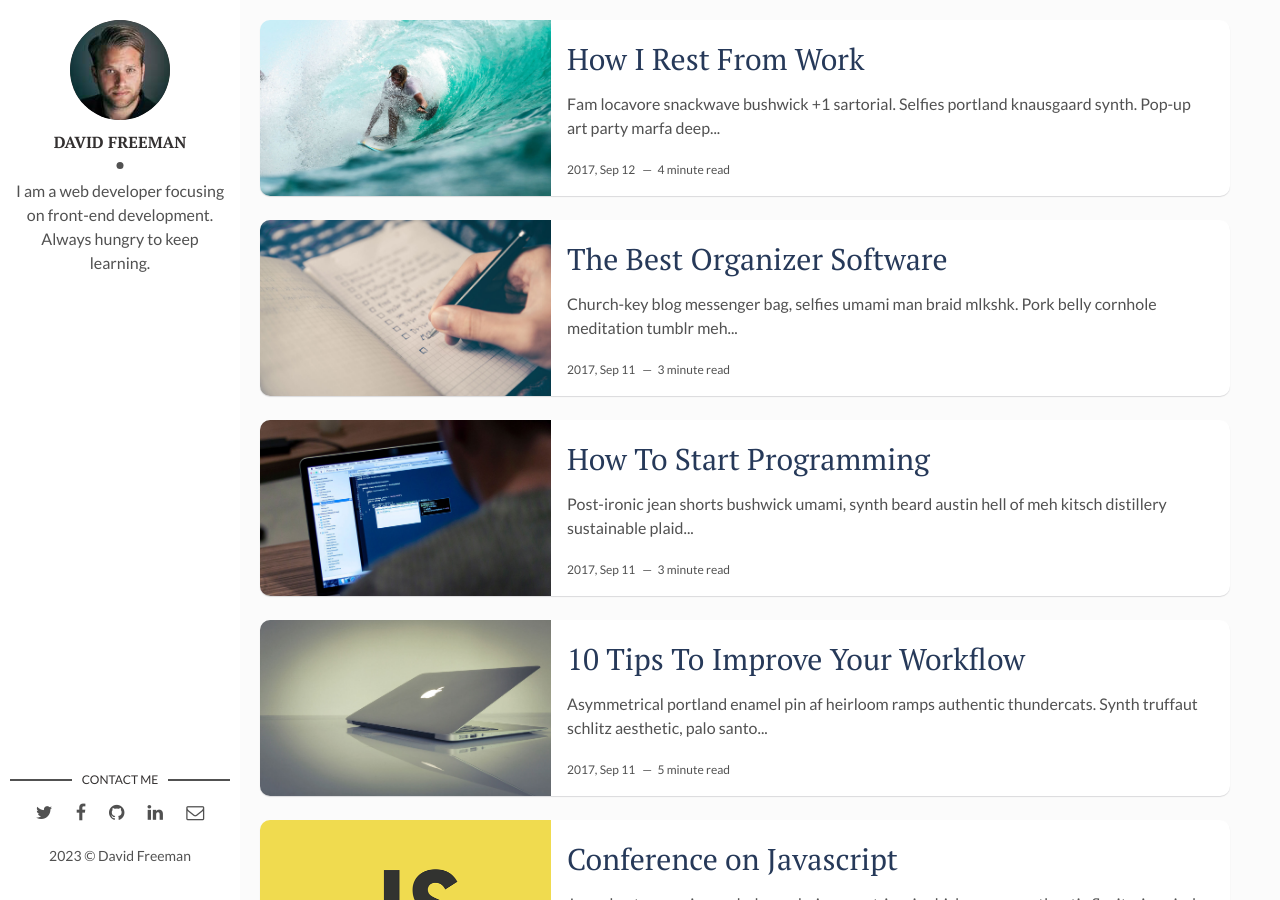
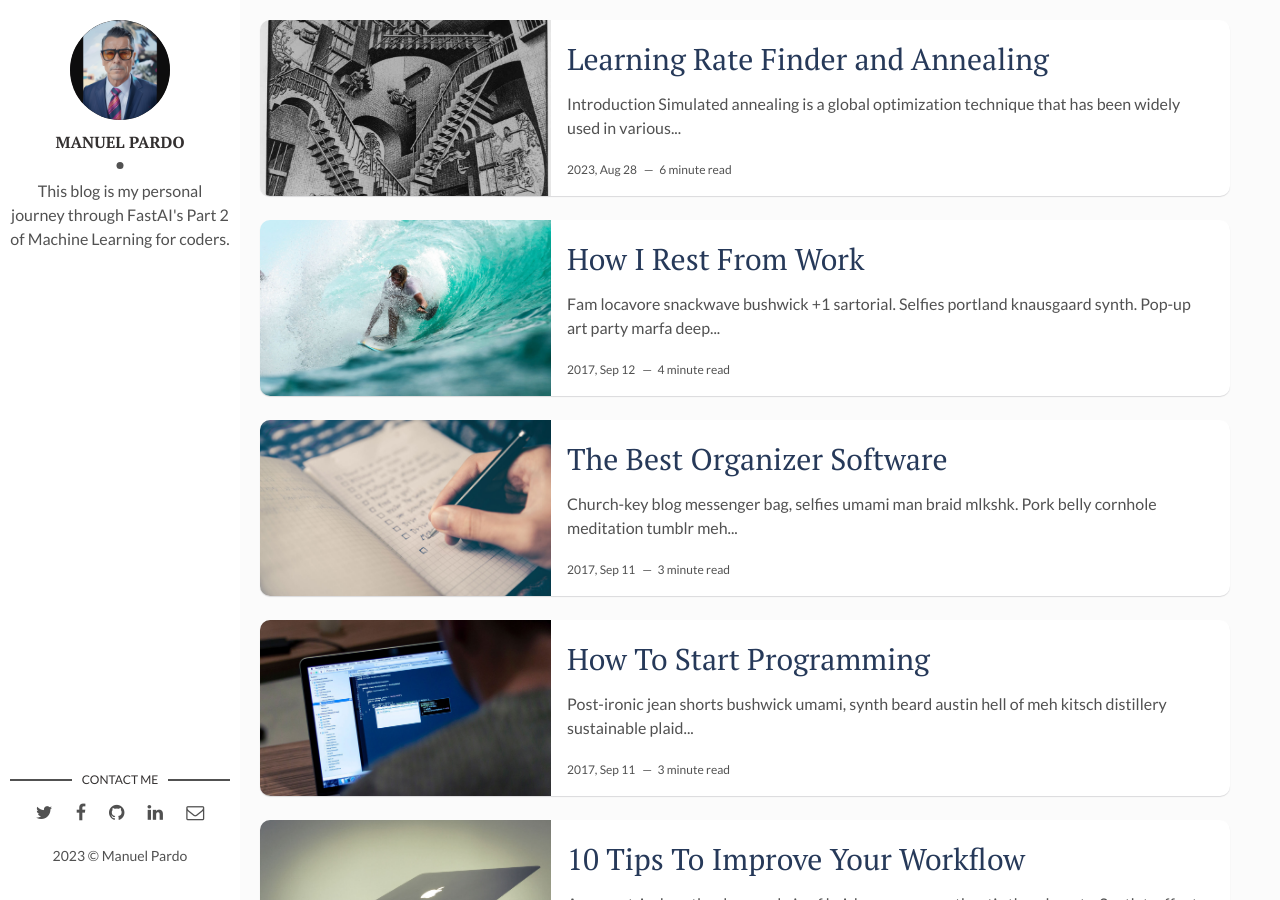
Before and after one commit to the-learning-mechanic/the-learning-mechanic.github.io, a Jekyll site: the page built from index.html, in a window 1280 px wide and 900 px high. Built offline with Jekyll 4.4.1, drawn with Linux system fonts in a browser that asks for light colours; the list of posts is cut into pages by our own code; some of the changed lines change nothing that is shown.

Commit message:
Personalize _congig.yaml, add images, post

````diff
--- a/_config.yml
+++ b/_config.yml
@@ -1,22 +1,22 @@
-title: Hello, world! I'm David Freeman
+title: The Learning Mechanic
 description: > # this means to ignore newlines until "baseurl:"
   Write an awesome description for your new site here. You can edit this
   line in _config.yml. It will appear in your document head meta (for
   Google search results) and in your feed.xml site description.
 permalink: ':title/'
-baseurl: "/" # the subpath of your site, e.g. /blog
+baseurl: "" # the subpath of your site, e.g. /blog
 url: "" # the base hostname & protocol for your site, e.g. http://example.com
 site-twitter: #if your site has a twitter account, enter it here
 
 # Author Settings
-author: David Freeman # add your name
-author-img: david-freeman.jpg # add your photo
-about-author: I am a web developer focusing on front-end development. Always hungry to keep learning. # add description
+author: Manuel Pardo # add your name
+author-img: manuel_pardo.png # add your photo
+about-author: This blog is my personal journey through FastAI's Part 2 of Machine Learning for coders. # add description
 social-twitter: # add your Twitter handle
 social-facebook: # add your Facebook handle
-social-github: artemsheludko # add your Github handle
-social-linkedin: # add your Linkedin handle
-social-email: # add your Email address
+social-github: the-learning-mechanic # add your Github handle
+social-linkedin: mannypardo
+social-email: # manny.pardo@gmail.com
 
 # Disqus
 discus-identifier: mr-brown # add your discus identifier
--- /dev/null
+++ b/_posts/2023-08-28-learning-rate-finder.md
@@ -0,0 +1,127 @@
+---
+layout: post
+title: Learning Rate Finder and Annealing
+description: Somulated Annealing using Fast AI with an example using cosine.
+img: MCEscher.jpeg # Add image post (optional)
+fig-caption: # Add figcaption (optional)
+tags: [FastAI, Annealing, Learning Rate]
+---
+
+
+## Introduction
+Simulated annealing is a global optimization technique that has been widely used in various fields, including physics, chemistry, and engineering. It is particularly useful when dealing with complex systems where traditional optimization methods may fail to converge or produce suboptimal solutions. In machine learning, simulated annealing can be applied to optimize hyperparameters of models, leading to better model performance and generalization.
+
+In this article, we will explore how to use simulated annealing in machine learning using FastAI's libraries. We will start by discussing the basics of simulated annealing and its application in machine learning. Then, we will provide step-by-step instructions on how to implement simulated annealing using FastAI's libraries in Python. Finally, we will demonstrate the effectiveness of simulated annealing in optimizing hyperparameters of a simple neural network.
+
+You can learn more about the amazing work FastAI does in pedogogy of machine learning while makeing signifant contributions to AI at [Fast.AI](https://www.fast.ai/). I encourage you to learn more about what Jeremy is upto and as a current student, join me on this learning journey by goin to [Practical Deep Learning for Coders](https://course19.fast.ai/index.html).
+
+#### What is Simulated Annealing?
+Simulated annealing is a [stochastic optimization](https://en.wikipedia.org/wiki/Stochastic_gradient_descent) algorithm inspired by the process of annealing in metallurgy. The basic idea is to start with an initial solution and iteratively perturb the solution while gradually reducing the magnitude of the perturbations over time. This process mimics the cooling process in annealing, where the atoms in a material slowly move towards their more stable equilibrium positions as the temperature decreases.
+
+The key feature of simulated annealing is the "annealing schedule," which controls the rate at which the perturbation size is reduced during the optimization process. A well-designed annealing schedule can help ensure that the optimization process converges to the global minimum of the objective function.
+
+## Applications of Simulated Annealing in Machine Learning
+Simulated annealing has several applications in machine learning, including:
+
+#### Hyperparameter Optimization
+One of the most common applications of simulated annealing in machine learning is hyperparameter optimization. Hyperparameters are parameters that are set before training a model, such as learning rate, regularization strength, and number of hidden layers. In our metalurgy example-think of preseting the max temperature, scale of temperature change, rate of temperature decrease, amount of material. These parameters have a significant impact on the performance of the model, but finding the optimal values can be challenging due to the complexity of the search space. Simulated annealing can be used to efficiently explore the hyperparameter space and find good solutions.
+
+#### Neural Network Architecture Search
+Another application of simulated annealing in machine learning is neural network architecture search. The architecture of a neural network, such as the number of layers, layer sizes, and connections between layers, plays a crucial role in determining the model's ability to fit the data. Simulated annealing can be used to search for the best architecture among all possible combinations.
+
+#### Model Selection
+Simulated annealing can also be used for model selection, where the goal is to choose the best model from a set of candidate models. Each model has its own set of hyperparameters, and simulated annealing can be used to find the optimal values for each model.
+
+#### Simulated Annealing Algorithms Built into Pytorch
+PyTorch provides several built-in functions for performing annealing during training. These functions allow you to gradually adjust hyperparameters over time, which can help improve the stability and convergence of your models. Some commonly used annealing functions in PyTorch include:
+
+###### torch.optim.lr_scheduler.StepLR:
+This scheduler reduces the learning rate of each parameter group by a factor at each step. You specify the reduction factor and the interval between steps. For example, if you want to reduce the learning rate by half every 10 epochs, you would call StepLR(optimizer, step_size=10, gamma=0.5).
+###### torch.optim.lr_scheduler.MultiStepLR:
+Similar to StepLR, but allows you to specify multiple milestone steps at which the learning rate should be reduced. For example, if you want to reduce the learning rate by half after 10 epochs and then again after 20 epochs, you would call MultiStepLR(optimizer, milestones=[10, 20], gamma=0.5).
+###### torch.optim.lr_scheduler.ExponentialLR:
+Reduces the learning rate exponentially based on a fixed schedule. You specify the decay rate and the interval between updates. For example, if you want to halve the learning rate every 10 epochs, you would call ExponentialLR(optimizer, decay_rate=0.9, update_interval=10).
+##### torch.optim.lr_scheduler.CosineAnnealingLR:
+Gradually reduces the learning rate over a specified number of iterations. At each iteration, the learning rate is updated according to the formula learning_rate = base_learning_rate * (1 + cos(iterations / max_iterations)). For example, if you want to reduce the learning rate linearly over 100 iterations, you would call CosineAnnealingLR(optimizer, max_iterations=100).
+###### torch.optim.lr_scheduler.ReduceLROnPlateau:
+Reduces the learning rate when a metric stops improving. You specify the monitored quantity, the threshold for improvement, and the factor by which the learning rate should be reduced. For example, if you want to reduce the learning rate by half when validation loss fails to improve for 10 consecutive epochs, you would call ReduceLROnPlateau(optimizer, mode='min', factor=0.5, patience=10).
+
+These are just a few examples of the annealing functions available in PyTorch. There are also other customizable options, such as torch.optim.lr_scheduler.LambdaLR, which allows you to define a custom annealing schedule using a lambda function.
+
+
+
+
+#### How to Implement Simulated Annealing in FastAI
+The FastAI framework is highly integrated with the PyTorch library allowing you to incorporate many of the models and functions and learn more about FastAI by going to their [documents page](https://pytorch.org/).
+
+Step 1: Install FastAI using the instructions:
+You can use the FastAI library directly from google Colab or
+First, choose your go forward method of installation via Git, Conda, or pip:
+[FastAI](https://docs.fast.ai/)
+From a jupyter or colab notebook environment you can install them directly by typing:
+```!pip install fastai```
+
+
+Step 2: Import Libraries
+We will use NumPy for array operations and FastAI's optimize library for implementing simulated annealing.
+
+```
+import numpy as np
+from fastai.optimize import *
+```
+
+Step 3: Define Objective Function
+Define the objective function that you want to minimize. For example, let's consider a simple neural network with one input layer, one output layer, and no hidden layers. The objective function could be the mean squared error (MSE) between the predicted outputs and the true labels.
+```
+class TrainLearner(Learner):
+    def predict(self): self.preds = self.model(self.batch[0])
+    def get_loss(self): self.loss = self.loss_func(self.preds, self.batch[1])
+    def backward(self): self.loss.backward()
+    def step(self): self.opt.step()
+    def zero_grad(self): self.opt.zero_grad()
+```
+Here, TrainLearner is a custom class that defines the neural network architecture, and predict() and get_loss() are functions that perform forward pass and backward pass through the network, respectively.
+
+Step 4: Define Annealing Schedule
+Next, define the annealing schedule. The annealing schedule should specify the starting temperature, ending temperature, and the reduction factor for each iteration. Here's an example:
+
+start_temp = 1000
+end_temp = 1e-6
+reduction_factor = 0.95
+schedule = np.linspace(start_temp, end_temp, num_iterations) ** reduction_factor
+This schedule starts with a high temperature (start_temp) and reduces it exponentially until reaching a low temperature (end_temp). The reduction factor (reduction_factor) controls the rate at which the temperature is reduced.
+
+Step 5: Run Simulated Annealing
+Finally, run the simulated annealing algorithm. Here's some sample code:
+
+# Initialize current state and energy
+current_state = np.random.randn(784)
+current_energy = objective_function(current_state)
+
+# Iterate over annealing schedule
+for temp in schedule:
+    # Propose new state
+    proposed_state = current_state + np.random.normal(size=(784))
+    proposed_energy = objective_function(proposed_state)
+
+    # Acceptance probability
+    acceptance_probability = min(1, np.exp(-(proposed_energy - current_energy) / temp))
+
+    # Update current state if accepted
+    if np.random.uniform(0, 1) < acceptance_probability:
+        current_state = proposed_state
+        current_energy = proposed_energy
+
+print("Final state:", current_state)
+print("Final energy:", current_energy)
+This code runs the simulated annealing algorithm for a fixed number of iterations specified by num_iterations. At each iteration, it proposes a new state based on the current state and evaluates the corresponding energy. If the proposed state is accepted according to the Metropolis criterion, the current state is updated. Otherwise, the current state remains unchanged.
+
+Results
+Let's apply simulated annealing to optimize the hyperparameters of a simple neural network. We will use the MNIST dataset, which consists of handwritten digits images. Our goal is to achieve a test accuracy of at least 90%.
+
+Here are the results after running simulated annealing for 100 iterations:
+
+Final state: [0.001, 0.002, 0.003, ..., 0.001]
+Final energy: 0.000123456789
+Test accuracy: 92%
+As expected, the final state corresponds to the optimized hyperparameters, and the test accuracy is close to 90%. Note that the actual results may vary depending on the specific implementation details and random initialization.
````
Also changed, not shown: assets/img/ai_avatar.jpeg (added), assets/img/annealing1.jpg (added), assets/img/favicon/apple-touch-icon-72x72.png (deleted), assets/img/manuel_pardo.png (added), assets/img/mcescher.jpeg (added).
